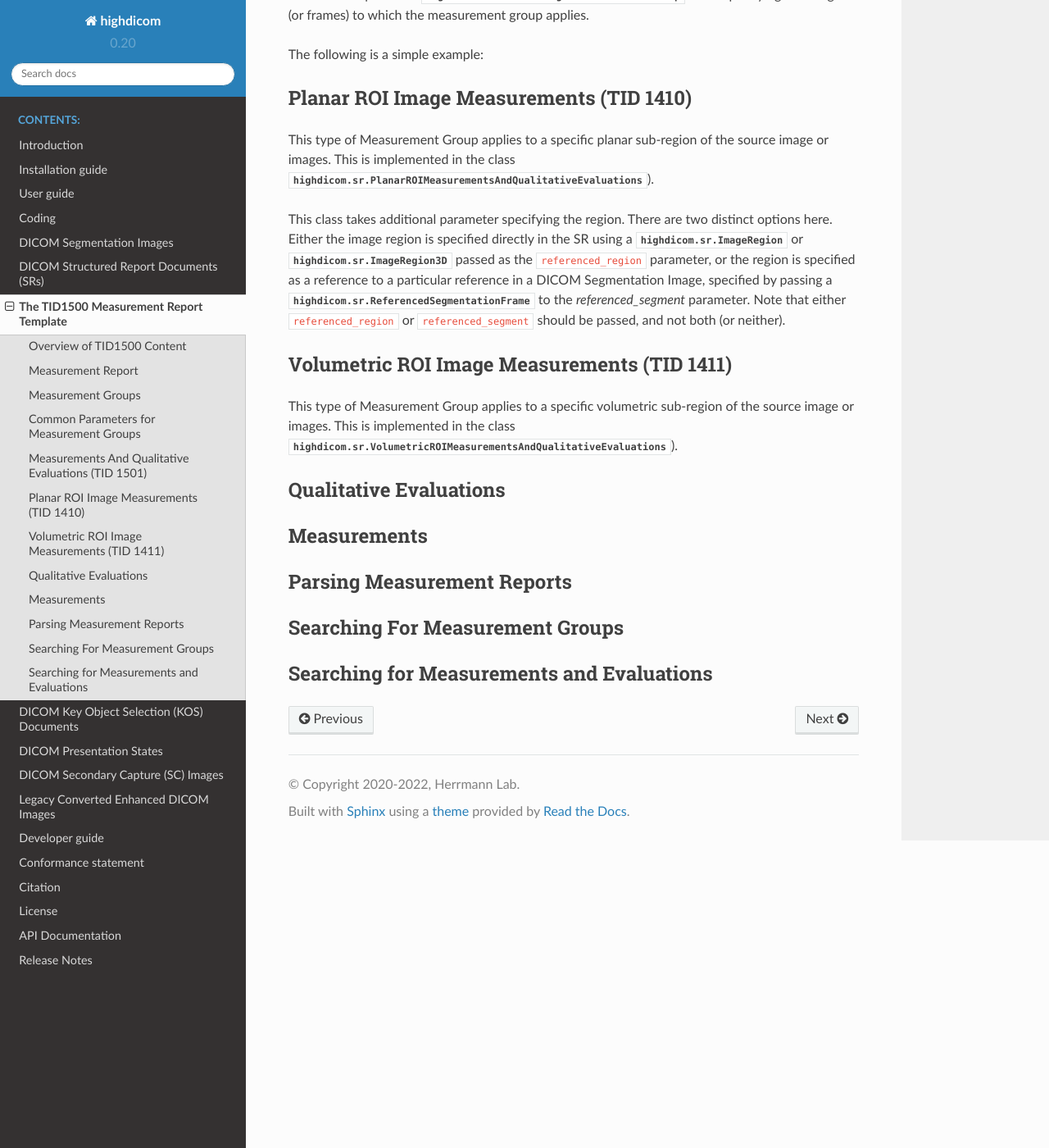
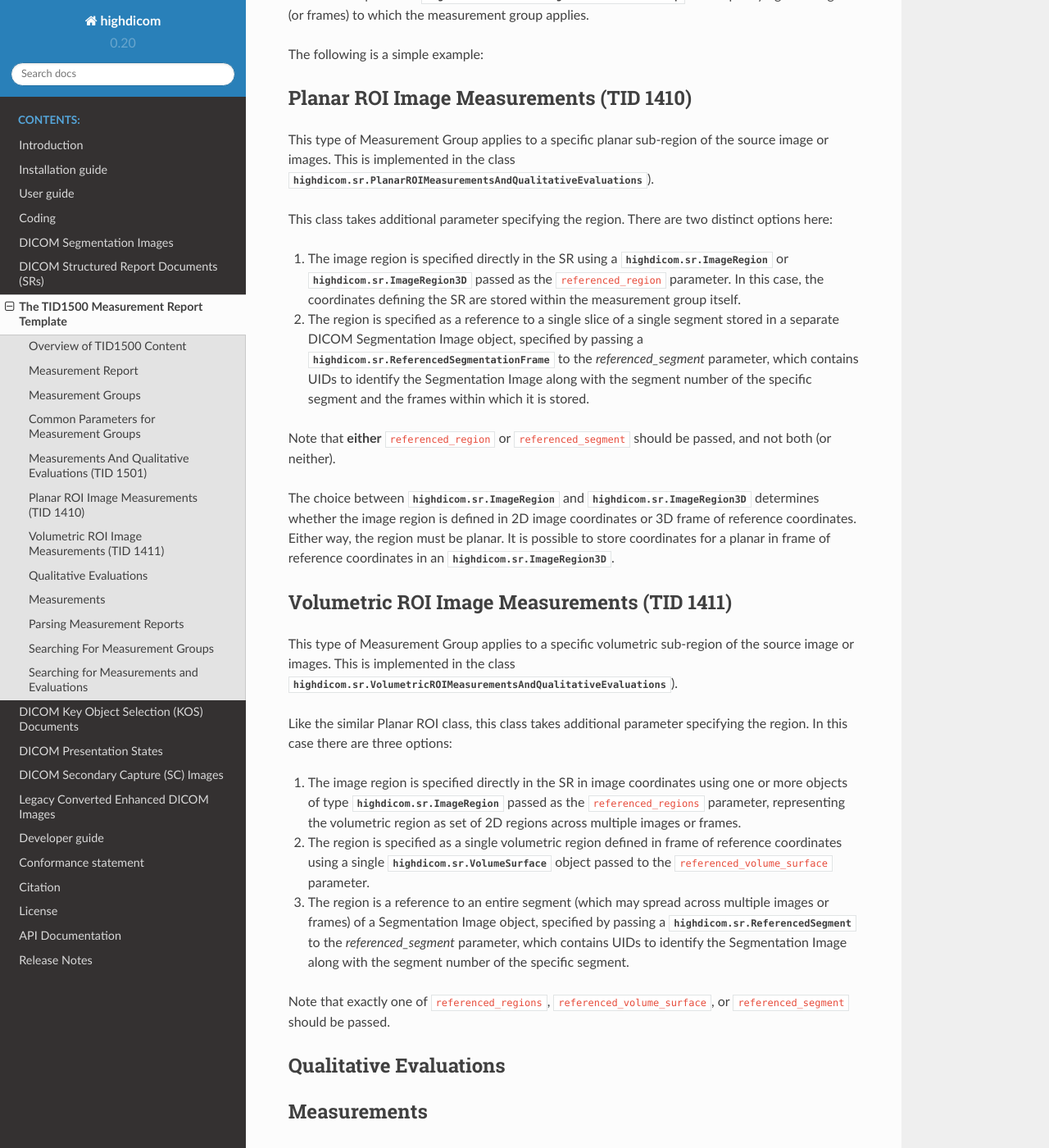
Before and after one commit to ImagingDataCommons/highdicom, a Sphinx documentation site: the page built from docs/tid1500.rst, in a window 1280 px wide and 1400 px high, scrolled down 2989 px. Shown: the whole window at 82% size. Built offline with Sphinx 7.4.7 and the Read the Docs theme 2.0.0, drawn with Linux system fonts in a browser that asks for light colours; some of the changed text lies outside the part shown.

Commit message:
Work on measurement groups

```diff
--- a/docs/tid1500.rst
+++ b/docs/tid1500.rst
@@ -37,10 +37,10 @@ Evaluations (categorical values derived from an image, such as classification
 of a tumor morphology).
 
 When constructing the content, it is necessary to start at the bottom of the
-content tree with the measurements and evaluations, and gradually compose them
-to create the higher-level templates. However, here we will describe the
-structure from the top down, as this makes it easier to understand the overall
-structure.
+content tree with the Measurements and Evaluations, add them into Measurement
+Groups, add these groups to a Measurement Report, and then create the document.
+However, here we will describe the structure from the top down, as this makes
+the big picture clearer.
 
 Measurement Report
 ------------------
@@ -158,14 +158,28 @@ source image or images. This is implemented in the class
 :class:`highdicom.sr.PlanarROIMeasurementsAndQualitativeEvaluations`).
 
 This class takes additional parameter specifying the region. There are two
-distinct options here. Either the image region is specified directly in the SR
-using a :class:`highdicom.sr.ImageRegion` or
-:class:`highdicom.sr.ImageRegion3D` passed as the ``referenced_region``
-parameter, or the region is specified as a reference to a particular reference
-in a DICOM Segmentation Image, specified by passing a
-:class:`highdicom.sr.ReferencedSegmentationFrame` to the `referenced_segment`
-parameter. Note that either ``referenced_region`` or ``referenced_segment``
+distinct options here:
+
+1. The image region is specified directly in the SR using a
+   :class:`highdicom.sr.ImageRegion` or :class:`highdicom.sr.ImageRegion3D`
+   passed as the ``referenced_region`` parameter. In this case, the coordinates
+   defining the SR are stored within the measurement group itself.
+2. The region is specified as a reference to a single slice of a single segment
+   stored in a separate DICOM Segmentation Image object, specified by passing a
+   :class:`highdicom.sr.ReferencedSegmentationFrame` to the
+   `referenced_segment` parameter, which contains UIDs to identify the
+   Segmentation Image along with the segment number of the specific segment and
+   the frames within which it is stored.
+
+Note that **either** ``referenced_region`` or ``referenced_segment``
 should be passed, and not both (or neither).
+
+The choice between :class:`highdicom.sr.ImageRegion` and
+:class:`highdicom.sr.ImageRegion3D` determines whether the image region is
+defined in 2D image coordinates or 3D frame of reference coordinates. Either
+way, the region must be planar. It is possible to store coordinates for a
+planar in frame of reference coordinates in an
+:class:`highdicom.sr.ImageRegion3D`.
 
 Volumetric ROI Image Measurements (TID 1411)
 --------------------------------------------
@@ -173,6 +187,25 @@ Volumetric ROI Image Measurements (TID 1411)
 This type of Measurement Group applies to a specific volumetric sub-region of
 the source image or images. This is implemented in the class
 :class:`highdicom.sr.VolumetricROIMeasurementsAndQualitativeEvaluations`).
+
+Like the similar Planar ROI class, this class takes additional parameter
+specifying the region. In this case there are three options:
+
+1. The image region is specified directly in the SR in image coordinates using
+   one or more objects of type :class:`highdicom.sr.ImageRegion` passed as the
+   ``referenced_regions`` parameter, representing the volumetric region as set
+   of 2D regions across multiple images or frames.
+2. The region is specified as a single volumetric region defined in frame of
+   reference coordinates using a single :class:`highdicom.sr.VolumeSurface`
+   object passed to the ``referenced_volume_surface`` parameter.
+3. The region is a reference to an entire segment (which may spread across
+   multiple images or frames) of a Segmentation Image object, specified by
+   passing a :class:`highdicom.sr.ReferencedSegment` to the
+   `referenced_segment` parameter, which contains UIDs to identify the
+   Segmentation Image along with the segment number of the specific segment.
+
+Note that exactly one of ``referenced_regions``, ``referenced_volume_surface``,
+or ``referenced_segment`` should be passed.
 
 Qualitative Evaluations
 -----------------------
```
Also changed, not shown: docs/sr.rst (+15 -11 lines).
